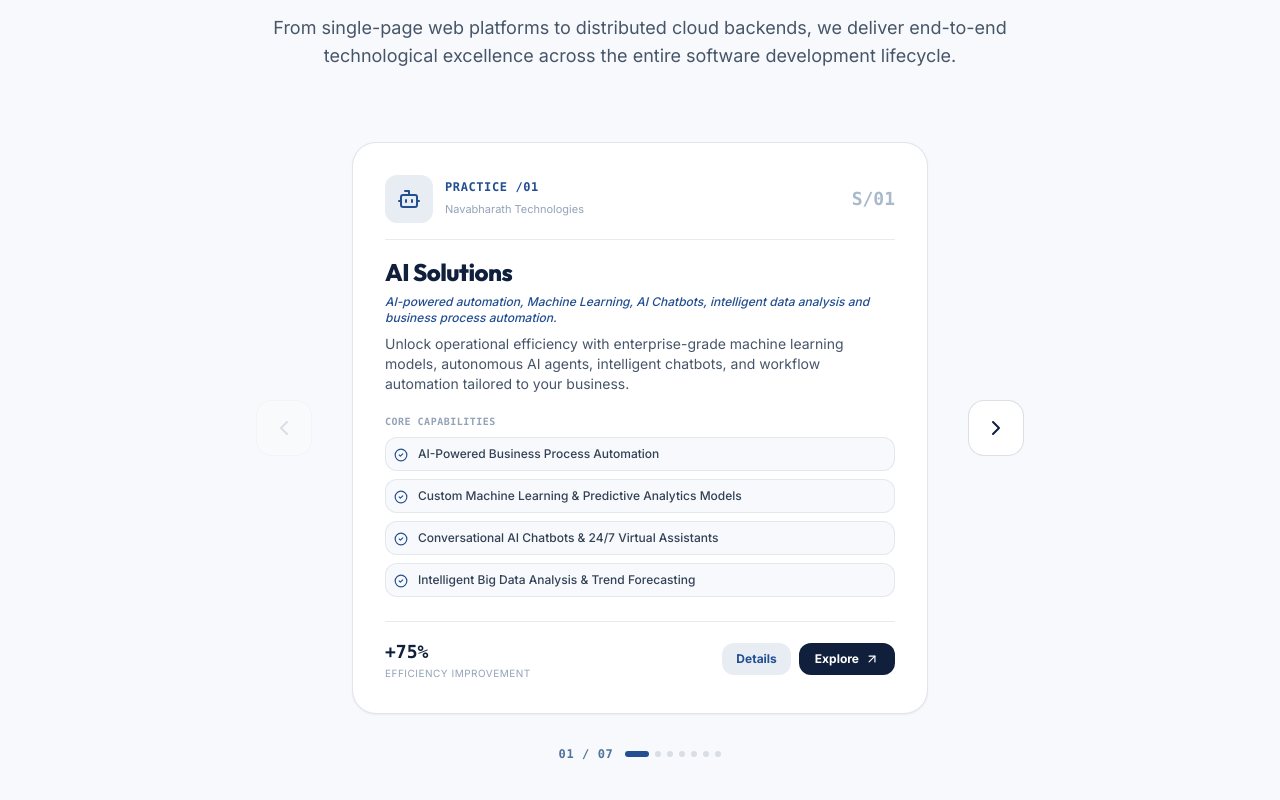
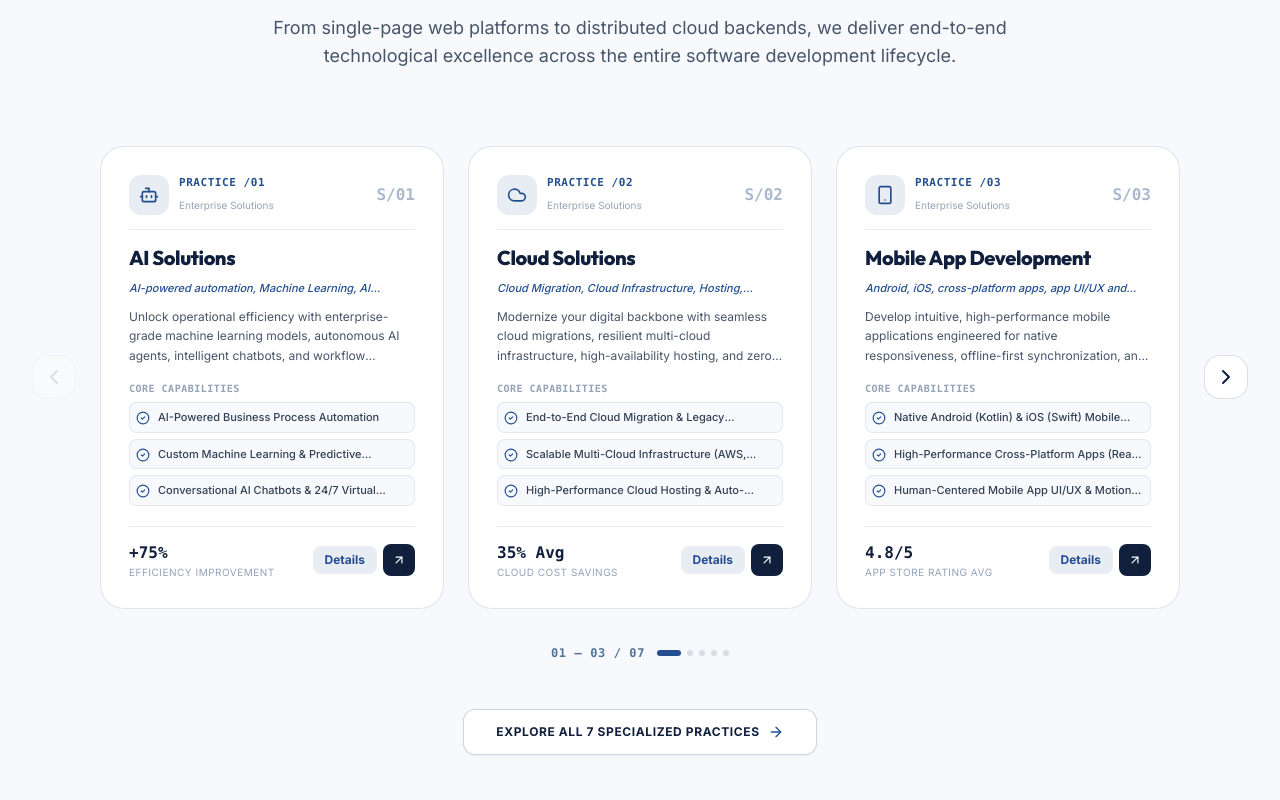
Before and after one commit to internship-ui/demo-NB, a React (Vite) app: page / in a window 1280 px wide. Shown: the part 2380-3180 px from the top of the page. Built offline with nearby package versions, Linux system fonts and the light colour scheme.

Commit message:
feat(home): display 3 vertical cards simultaneously in Services carousel with smooth 4th card slide navigation

```diff
--- a/src/pages/Home.jsx
+++ b/src/pages/Home.jsx
@@ -1,4 +1,4 @@
-import React, { useState } from 'react';
+import React, { useState, useEffect } from 'react';
 import { Link, useNavigate } from 'react-router-dom';
 import { motion, AnimatePresence } from 'framer-motion';
 import {
@@ -41,25 +41,42 @@ import { getAssetUrl } from '../utils/assetPath';
 
 export default function Home() {
   const [selectedService, setSelectedService] = useState(null);
-  const [currentServiceIndex, setCurrentServiceIndex] = useState(0);
-  const [slideDirection, setSlideDirection] = useState(0);
+  const [startIndex, setStartIndex] = useState(0);
+  const [visibleCards, setVisibleCards] = useState(3);
   const navigate = useNavigate();
 
+  useEffect(() => {
+    const updateVisibleCards = () => {
+      if (typeof window !== 'undefined') {
+        if (window.innerWidth < 640) {
+          setVisibleCards(1);
+        } else if (window.innerWidth < 1024) {
+          setVisibleCards(2);
+        } else {
+          setVisibleCards(3);
+        }
+      }
+    };
+    updateVisibleCards();
+    window.addEventListener('resize', updateVisibleCards);
+    return () => window.removeEventListener('resize', updateVisibleCards);
+  }, []);
+
+  const maxIndex = Math.max(0, servicesData.length - visibleCards);
+
   const handleNextService = () => {
-    if (currentServiceIndex < servicesData.length - 1) {
-      setSlideDirection(1);
-      setCurrentServiceIndex((prev) => prev + 1);
+    if (startIndex < maxIndex) {
+      setStartIndex((prev) => prev + 1);
     }
   };
 
   const handlePrevService = () => {
-    if (currentServiceIndex > 0) {
-      setSlideDirection(-1);
-      setCurrentServiceIndex((prev) => prev - 1);
+    if (startIndex > 0) {
+      setStartIndex((prev) => prev - 1);
     }
   };
 
-  const getServiceIcon = (iconName, className = "w-6 h-6 text-brand-royal") => {
+  const getServiceIcon = (iconName, className = "w-5 h-5 text-brand-royal") => {
     switch (iconName) {
       case 'Bot': return <Bot className={className} />;
       case 'Cloud': return <Cloud className={className} />;
@@ -70,34 +87,6 @@ export default function Home() {
       case 'PhoneCall': return <PhoneCall className={className} />;
       default: return <Cpu className={className} />;
     }
-  };
-
-  const serviceSlideVariants = {
-    enter: (direction) => ({
-      x: direction > 0 ? 80 : -80,
-      opacity: 0,
-      scale: 0.98
-    }),
-    center: {
-      x: 0,
-      opacity: 1,
-      scale: 1,
-      transition: {
-        x: { type: 'spring', stiffness: 300, damping: 30 },
-        opacity: { duration: 0.28 },
-        scale: { duration: 0.28 }
-      }
-    },
-    exit: (direction) => ({
-      x: direction > 0 ? -80 : 80,
-      opacity: 0,
-      scale: 0.98,
-      transition: {
-        x: { type: 'spring', stiffness: 300, damping: 30 },
-        opacity: { duration: 0.22 },
-        scale: { duration: 0.22 }
-      }
-    })
   };
 
   // Stagger animation container
@@ -523,17 +512,17 @@ export default function Home() {
             description="From single-page web platforms to distributed cloud backends, we deliver end-to-end technological excellence across the entire software development lifecycle."
           />
 
-          {/* Modern Vertical Card Carousel with Left and Right Navigation Arrows */}
-          <div className="relative mt-8 sm:mt-10 max-w-3xl mx-auto">
-            <div className="flex items-center justify-between gap-3 sm:gap-6">
+          {/* 3-Card Modern Sliding Carousel with Left and Right Navigation Arrows */}
+          <div className="relative mt-8 sm:mt-12">
+            <div className="flex items-center gap-3 sm:gap-4 lg:gap-6">
               {/* Left Arrow Button */}
               <button
                 type="button"
                 onClick={handlePrevService}
-                disabled={currentServiceIndex === 0}
-                aria-label="Previous service card"
-                className={`shrink-0 w-11 h-11 sm:w-14 sm:h-14 rounded-2xl flex items-center justify-center transition-all duration-200 border ${
-                  currentServiceIndex === 0
+                disabled={startIndex === 0}
+                aria-label="Previous services"
+                className={`shrink-0 w-11 h-11 sm:w-13 sm:h-13 rounded-2xl flex items-center justify-center transition-all duration-200 border ${
+                  startIndex === 0
                     ? 'opacity-30 cursor-not-allowed border-brand-silver/40 text-slate-400 bg-white/50'
                     : 'bg-white hover:bg-brand-royal text-brand-navy hover:text-white border-brand-silver/60 hover:border-brand-royal shadow-xs hover:shadow-md hover:scale-105 active:scale-95'
                 }`}
@@ -541,79 +530,78 @@ export default function Home() {
                 <ChevronLeft className="w-5 h-5 sm:w-6 sm:h-6" />
               </button>
 
-              {/* Single Vertical Service Card Container */}
-              <div className="flex-1 overflow-hidden min-w-0 py-2">
-                <AnimatePresence mode="wait" custom={slideDirection}>
-                  {(() => {
-                    const service = servicesData[currentServiceIndex];
-                    return (
-                      <motion.div
+              {/* 3-Card Viewport Track */}
+              <div className="flex-1 overflow-hidden min-w-0 py-3">
+                <div
+                  className="flex transition-transform duration-500 ease-in-out -mx-2 sm:-mx-3"
+                  style={{ transform: `translateX(-${startIndex * (100 / visibleCards)}%)` }}
+                >
+                  {servicesData.map((service, idx) => (
+                    <div
                       key={service.id}
-                        custom={slideDirection}
-                        variants={serviceSlideVariants}
-                        initial="enter"
-                        animate="center"
-                        exit="exit"
-                        className="w-full max-w-xl mx-auto p-6 sm:p-8 rounded-3xl bg-white border border-brand-silver/50 hover:border-brand-royal/40 transition-all duration-300 shadow-sm hover:shadow-xl group hover:-translate-y-1 flex flex-col justify-between"
+                      className="w-full sm:w-1/2 lg:w-1/3 shrink-0 px-2 sm:px-3"
                     >
+                      <div className="h-full p-6 sm:p-7 rounded-3xl bg-white border border-brand-silver/50 hover:border-brand-royal/40 transition-all duration-300 shadow-2xs hover:shadow-lg group flex flex-col justify-between hover:-translate-y-1">
                         <div>
-                          {/* Top Row: Icon + Service Number Badge */}
-                          <div className="flex items-center justify-between pb-4 mb-4 border-b border-brand-silver/40">
-                            <div className="flex items-center gap-3">
-                              <div className="w-12 h-12 rounded-xl bg-brand-royal/10 text-brand-royal flex items-center justify-center group-hover:scale-105 transition-transform">
-                                {getServiceIcon(service.icon)}
+                          {/* Top Row: Icon + Number */}
+                          <div className="flex items-center justify-between pb-3.5 mb-3.5 border-b border-brand-silver/40">
+                            <div className="flex items-center gap-2.5">
+                              <div className="w-10 h-10 rounded-xl bg-brand-royal/10 text-brand-royal flex items-center justify-center group-hover:scale-105 transition-transform">
+                                {getServiceIcon(service.icon, "w-5 h-5 text-brand-royal")}
                               </div>
                               <div>
-                                <span className="font-mono text-xs font-bold text-brand-royal uppercase tracking-wider block">
-                                  PRACTICE /0{currentServiceIndex + 1}
+                                <span className="font-mono text-[11px] font-bold text-brand-royal uppercase tracking-wider block">
+                                  PRACTICE /0{idx + 1}
                                 </span>
-                                <span className="text-[11px] text-slate-400">
-                                  Navabharath Technologies
+                                <span className="text-[10px] text-slate-400">
+                                  Enterprise Solutions
                                 </span>
                               </div>
                             </div>
 
-                            <span className="font-mono text-base sm:text-lg font-extrabold text-brand-steel/50 group-hover:text-brand-royal transition-colors">
-                              S/0{currentServiceIndex + 1}
+                            <span className="font-mono text-base font-extrabold text-brand-steel/50 group-hover:text-brand-royal transition-colors">
+                              S/0{idx + 1}
                             </span>
                           </div>
 
-                          {/* Middle: Service Title, Tagline & Description */}
-                          <div className="mb-5">
-                            <h3 className="text-xl sm:text-2xl font-extrabold text-brand-navy font-heading group-hover:text-brand-royal transition-colors mb-1.5">
+                          {/* Service Title */}
+                          <h3 className="text-lg sm:text-xl font-extrabold text-brand-navy font-heading group-hover:text-brand-royal transition-colors mb-2 leading-snug">
                             {service.title}
                           </h3>
+
+                          {/* Tagline */}
                           {service.tagline && (
-                              <p className="text-xs font-medium text-brand-royal mb-2 italic">
+                            <p className="text-[11px] font-medium text-brand-royal mb-2.5 italic line-clamp-1">
                               {service.tagline}
                             </p>
                           )}
-                            <p className="text-xs sm:text-sm text-slate-600 leading-relaxed">
+
+                          {/* Description */}
+                          <p className="text-xs text-slate-600 leading-relaxed mb-4 line-clamp-3">
                             {service.shortDesc}
                           </p>
-                          </div>
 
                           {/* Key Capabilities: Displayed Vertically One Below Another */}
-                          <div className="space-y-2 mb-6">
+                          <div className="space-y-1.5 mb-5">
                             <div className="text-[10px] font-mono font-bold text-slate-400 uppercase tracking-wider">
                               CORE CAPABILITIES
                             </div>
-                            {service.features.slice(0, 4).map((feat, i) => (
+                            {service.features.slice(0, 3).map((feat, i) => (
                               <div
                                 key={i}
-                                className="flex items-start gap-2.5 p-2 rounded-xl bg-brand-light text-slate-700 border border-brand-silver/40 text-xs font-medium"
+                                className="flex items-start gap-2 p-1.5 rounded-lg bg-brand-light text-slate-700 border border-brand-silver/40 text-[11px] font-medium"
                               >
                                 <CheckCircle2 className="w-3.5 h-3.5 text-brand-royal shrink-0 mt-0.5" />
-                                <span>{feat}</span>
+                                <span className="line-clamp-1">{feat}</span>
                               </div>
                             ))}
                           </div>
                         </div>
 
                         {/* Bottom Row: Metric & Action Buttons */}
-                        <div className="pt-4 border-t border-brand-silver/40 flex items-center justify-between gap-4">
+                        <div className="pt-3.5 border-t border-brand-silver/40 flex items-center justify-between gap-2">
                           <div>
-                            <div className="text-base sm:text-lg font-mono font-extrabold text-brand-navy">
+                            <div className="text-base font-mono font-extrabold text-brand-navy">
                               {service.stats.value}
                             </div>
                             <div className="text-[10px] text-slate-400 uppercase tracking-wider">
@@ -621,37 +609,37 @@ export default function Home() {
                             </div>
                           </div>
 
-                          <div className="flex items-center gap-2">
+                          <div className="flex items-center gap-1.5">
                             <button
                               type="button"
                               onClick={() => setSelectedService(service)}
-                              className="px-3.5 py-2 rounded-xl text-xs font-bold text-brand-royal bg-brand-royal/10 hover:bg-brand-royal hover:text-white transition-all shadow-2xs"
+                              className="px-3 py-1.5 rounded-lg text-xs font-bold text-brand-royal bg-brand-royal/10 hover:bg-brand-royal hover:text-white transition-all shadow-2xs"
                             >
                               Details
                             </button>
                             <Link
                               to={`/services/${service.id}`}
-                              className="inline-flex items-center gap-1.5 px-4 py-2 rounded-xl bg-brand-navy hover:bg-brand-royal text-white text-xs font-bold transition-all shadow-2xs group/btn"
+                              className="w-8 h-8 rounded-lg bg-brand-navy hover:bg-brand-royal text-white flex items-center justify-center transition-all shadow-2xs group/btn"
+                              aria-label={`Open ${service.title} details`}
                             >
-                              <span>Explore</span>
                               <ArrowUpRight className="w-3.5 h-3.5 group-hover/btn:translate-x-0.5 group-hover/btn:-translate-y-0.5 transition-transform" />
                             </Link>
                           </div>
                         </div>
-                      </motion.div>
-                    );
-                  })()}
-                </AnimatePresence>
+                      </div>
+                    </div>
+                  ))}
+                </div>
               </div>
 
               {/* Right Arrow Button */}
               <button
                 type="button"
                 onClick={handleNextService}
-                disabled={currentServiceIndex === servicesData.length - 1}
-                aria-label="Next service card"
-                className={`shrink-0 w-11 h-11 sm:w-14 sm:h-14 rounded-2xl flex items-center justify-center transition-all duration-200 border ${
-                  currentServiceIndex === servicesData.length - 1
+                disabled={startIndex >= maxIndex}
+                aria-label="Next services"
+                className={`shrink-0 w-11 h-11 sm:w-13 sm:h-13 rounded-2xl flex items-center justify-center transition-all duration-200 border ${
+                  startIndex >= maxIndex
                     ? 'opacity-30 cursor-not-allowed border-brand-silver/40 text-slate-400 bg-white/50'
                     : 'bg-white hover:bg-brand-royal text-brand-navy hover:text-white border-brand-silver/60 hover:border-brand-royal shadow-xs hover:shadow-md hover:scale-105 active:scale-95'
                 }`}
@@ -660,23 +648,20 @@ export default function Home() {
               </button>
             </div>
 
-            {/* Pagination Indicator / Dots */}
+            {/* Pagination / Dots indicator */}
             <div className="flex items-center justify-center gap-3 pt-6">
               <span className="font-mono text-xs font-bold text-brand-steel tracking-wider">
-                0{currentServiceIndex + 1} / 0{servicesData.length}
+                0{startIndex + 1} — 0{Math.min(startIndex + visibleCards, servicesData.length)} / 0{servicesData.length}
               </span>
               <div className="flex items-center gap-1.5">
-                {servicesData.map((_, dotIdx) => (
+                {Array.from({ length: maxIndex + 1 }).map((_, dotIdx) => (
                   <button
                     key={dotIdx}
                     type="button"
-                    onClick={() => {
-                      setSlideDirection(dotIdx > currentServiceIndex ? 1 : -1);
-                      setCurrentServiceIndex(dotIdx);
-                    }}
-                    aria-label={`Jump to service ${dotIdx + 1}`}
+                    onClick={() => setStartIndex(dotIdx)}
+                    aria-label={`Jump to page ${dotIdx + 1}`}
                     className={`h-1.5 rounded-full transition-all duration-300 ${
-                      dotIdx === currentServiceIndex
+                      dotIdx === startIndex
                         ? 'w-6 bg-brand-royal'
                         : 'w-1.5 bg-brand-silver/60 hover:bg-brand-steel/50'
                     }`}
```
Lines whose indentation alone changed are shown as unchanged.
